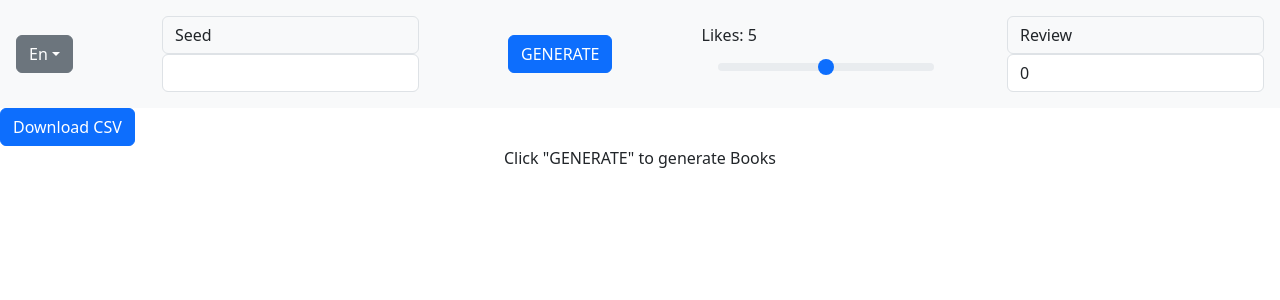
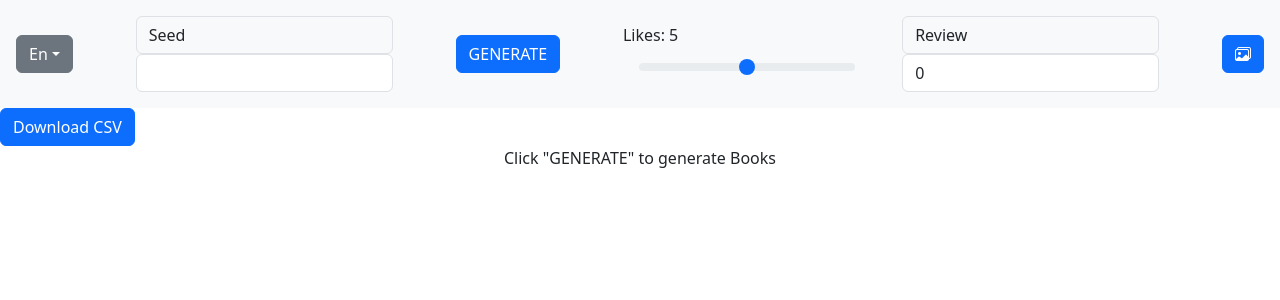
Before and after one commit to BesoBerdzenishvili/library_for_testing, a React (Vite) app: page / in a window 1280 px wide. Shown: the top 300 px of the page. Built offline with nearby package versions, Linux system fonts and the light colour scheme.

Commit message:
add: gallery view (#12)

```diff
--- a/src/App.jsx
+++ b/src/App.jsx
@@ -4,10 +4,16 @@ import Books from "./components/Books";
 
 function App() {
   const [books, setBooks] = useState({});
+  const [gallery, setGallery] = useState(false);
+
   return (
     <>
-      <Controllers setBooks={setBooks} />
-      <Books books={books} />
+      <Controllers
+        setBooks={setBooks}
+        setGallery={setGallery}
+        gallery={gallery}
+      />
+      <Books books={books} gallery={gallery} />
     </>
   );
 }
--- a/src/components/Book.jsx
+++ b/src/components/Book.jsx
@@ -27,7 +27,7 @@ export default function Book({ book, index, language, onClick, show }) {
               <h4>{book.publisher}</h4>
               <button className="bg-primary border-0 rounded p-1 text-light">
                 {random(book.likes)}
-                <i class="bi bi-hand-thumbs-up-fill m-1 " />
+                <i className="bi bi-hand-thumbs-up-fill m-1 " />
               </button>
               <Review numOfReviews={random(book.review)} locale={language} />
             </div>
--- a/src/components/Books.jsx
+++ b/src/components/Books.jsx
@@ -1,11 +1,11 @@
 import { useState, useEffect } from "react";
-import { Table, Container } from "react-bootstrap";
+import { Table, Container, Carousel } from "react-bootstrap";
 import InfiniteScroll from "react-infinite-scroll-component";
 import { fr, en, ru, Faker } from "@faker-js/faker";
 import Book from "./Book";
 import Csv from "./Csv";
 
-const Books = ({ books }) => {
+const Books = ({ books, gallery }) => {
   const [data, setData] = useState([]);
   const [show, setShow] = useState("");
 
@@ -31,7 +31,7 @@ const Books = ({ books }) => {
       const newData = generateData(books.likes, books.review, 20);
       setData(newData);
     }
-  }, [books]);
+  }, [books, gallery]);
 
   const fetchMoreData = () => {
     const newData = generateData(books.likes, books.review, 10);
@@ -44,8 +44,8 @@ const Books = ({ books }) => {
       data.push({
         id: i + 1,
         cover: faker.image.urlLoremFlickr({
-          height: 380,
-          width: 280,
+          height: gallery ? 700 : 380,
+          width: gallery ? 1000 : 280,
           category: "abstract",
         }),
         isbn: faker.commerce.isbn(),
@@ -70,9 +70,22 @@ const Books = ({ books }) => {
     <>
       <Csv data={data} />
       {books.seed ? (
-        <Container>
+        <Container className={gallery && "d-flex justify-content-center"}>
+          <Carousel className={gallery ? "w-50" : "d-none"}>
+            {data.map((book) => (
+              <Carousel.Item key={book.id + book.isbn}>
+                <img src={book.cover} alt={book.title} />
+                <Carousel.Caption>
+                  <h3>{book.title}</h3>
+                  <p>{book.author}</p>
+                </Carousel.Caption>
+              </Carousel.Item>
+            ))}
+          </Carousel>
+
           <InfiniteScroll
             dataLength={data.length}
+            className={gallery && "d-none"}
             hasMore={true}
             next={fetchMoreData}
             loader={<div className="loader text-center">Loading...</div>}
--- a/src/components/Controllers.jsx
+++ b/src/components/Controllers.jsx
@@ -1,7 +1,7 @@
 import React, { useState } from "react";
 import { Button, Dropdown, Form, InputGroup } from "react-bootstrap";
 
-const Controllers = ({ setBooks }) => {
+const Controllers = ({ setBooks, gallery, setGallery }) => {
   const [language, setLanguage] = useState("En");
   const [seed, setSeed] = useState("");
   const [likes, setLikes] = useState(5);
@@ -66,6 +66,13 @@ const Controllers = ({ setBooks }) => {
             onChange={(e) => setReview(e.target.value)}
           />
         </Form.Group>
+        <Button onClick={() => setGallery(!gallery)}>
+          {gallery ? (
+            <i className="bi bi-table" />
+          ) : (
+            <i className="bi bi-images" />
+          )}
+        </Button>
       </div>
     </div>
   );
```
